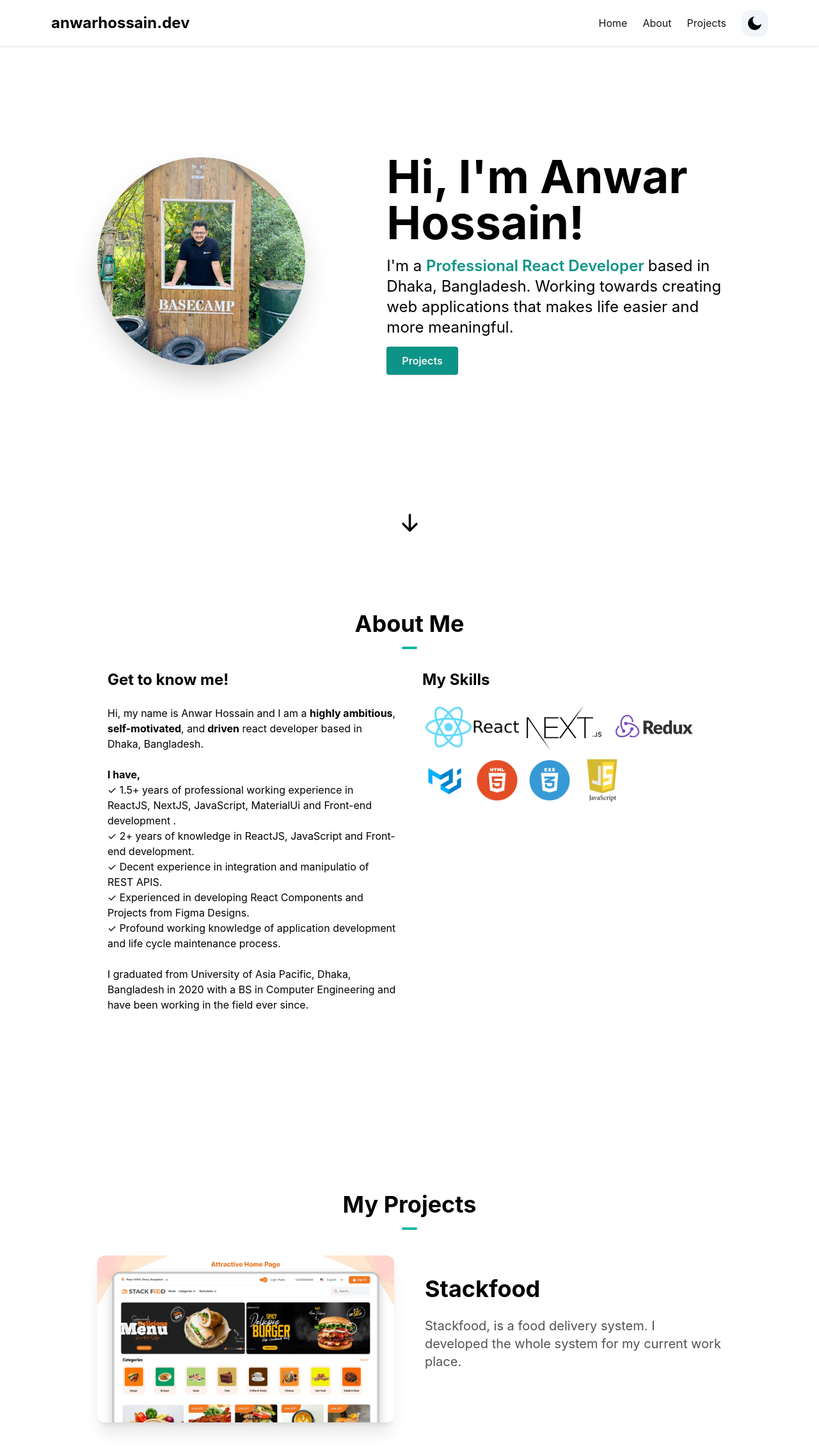
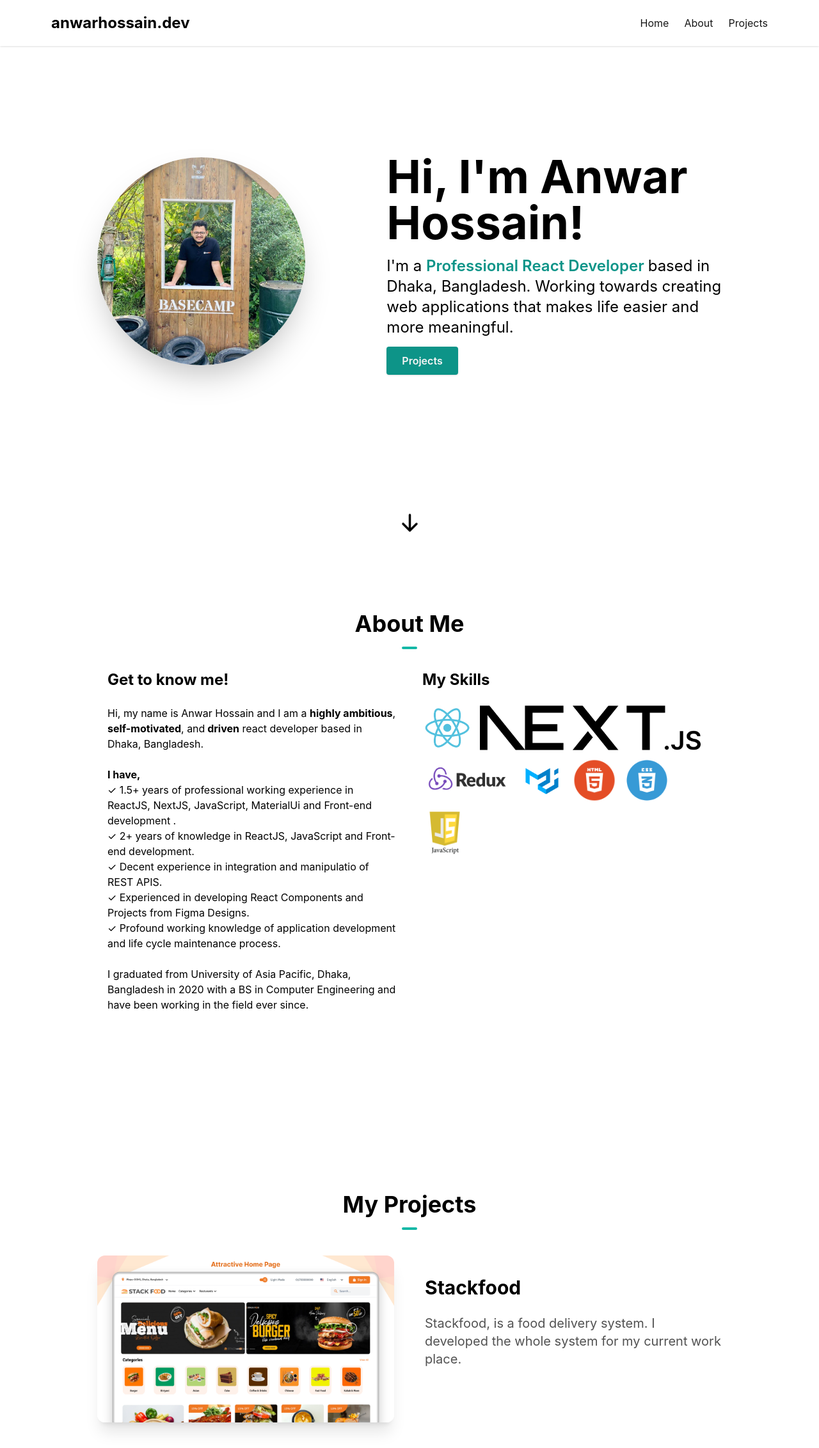
Before and after one commit to anwarhossain1/my-portfolio-tailwind, a Next.js app: page / in a window 1280 px wide. Shown: the whole page at 64% size. Built offline with nearby package versions, Linux system fonts and the light colour scheme.

Commit message:
theme chosing functionalities commented

```diff
--- a/pages/index.js
+++ b/pages/index.js
@@ -1,3 +1,4 @@
+import { ThemeProvider } from "next-themes";
 import AboutMe from "../src/components/AboutMe";
 import FramerAnimation from "../src/components/FramerAnimation";
 import HeroSection from "../src/components/HeroSection";
@@ -7,6 +8,7 @@ import ProjectsSection from "../src/components/ProjectsSection";
 export default function Home() {
   return (
     <>
+      <ThemeProvider enableSystem={true} attribute="class">
         <Navbar />
         <main className="mx-auto max-w-3xl px-4 sm:px-6 md:max-w-5xl ">
           <FramerAnimation>
@@ -15,6 +17,7 @@ export default function Home() {
           <AboutMe />
           <ProjectsSection />
         </main>
+      </ThemeProvider>
     </>
   );
 }
--- a/src/components/Navbar.js
+++ b/src/components/Navbar.js
@@ -3,7 +3,6 @@ import { useTheme } from "next-themes";
 import { usePathname } from "next/navigation";
 import React, { useState } from "react";
 import { IoMdClose, IoMdMenu } from "react-icons/io";
-import { RiMoonFill, RiSunLine } from "react-icons/ri";
 import { Link } from "react-scroll/modules";
 const NAV_ITEMS = [
   {
@@ -26,12 +25,16 @@ const Navbar = () => {
   const pathname = usePathname();
   const [navbar, setNavbar] = useState(false);
   return (
-    <header className="w-full mx-auto  px-4 sm:px-20 fixed top-0 z-50 shadow bg-white dark:bg-stone-900 dark:border-b dark:border-stone-600">
+    <header
+      className={`w-full mx-auto  px-4 sm:px-20 fixed top-0 z-50 shadow ${
+        currentTheme === "dark" ? "bg-black" : "bg-white"
+      }`}
+    >
       <div className="justify-between md:items-center md:flex">
         <div>
           <div className="flex items-center justify-between py-3 md:py-5 md:block">
             <Link to="home">
-              <div className="container flex items-center space-x-2">
+              <div className="container flex items-center space-x-2  cursor-pointer">
                 <h2 className="text-2xl font-bold">anwarhossain.dev</h2>
               </div>
             </Link>
@@ -55,8 +58,8 @@ const Navbar = () => {
             <div className="items-center justify-center space-y-8 md:flex md:space-x-6 md:space-y-0">
               {NAV_ITEMS.map((item, idx) => {
                 return (
+                  <motion.div whileHover={{ scale: 1.1 }} key={idx}>
                     <Link
-                    key={idx}
                       to={item.page}
                       className={
                         "block lg:inline-block text-neutral-900  dark:text-neutral-100 cursor-pointer"
@@ -68,13 +71,12 @@ const Navbar = () => {
                       duration={500}
                       onClick={() => setNavbar(!navbar)}
                     >
-                    <motion.div whileHover={{ scale: 1.1 }}>
                       {item.label}
+                    </Link>
                   </motion.div>
-                  </Link>
                 );
               })}
-              {currentTheme === "dark" ? (
+              {/* {currentTheme === "dark" ? (
                 <button
                   onClick={() => setTheme("light")}
                   className="bg-slate-100 p-2 rounded-xl"
@@ -88,7 +90,7 @@ const Navbar = () => {
                 >
                   <RiMoonFill size={25} />
                 </button>
-              )}
+              )} */}
             </div>
           </div>
         </div>
--- a/src/components/ProjectsSection.js
+++ b/src/components/ProjectsSection.js
@@ -35,8 +35,8 @@ const ProjectsSection = () => {
   const ref = useRef(null);
   const isInView = useInView(ref);
   return (
-    <section id="projects">
-      <h1 className="my-10 text-center font-bold text-4xl" ref={ref}>
+    <section id="projects" ref={ref}>
+      <h1 className="my-10 text-center font-bold text-4xl">
         My Projects
         <hr className="w-6 h-1 mx-auto my-4 bg-teal-500 border-0 rounded"></hr>
       </h1>
@@ -61,7 +61,7 @@ const ProjectsSection = () => {
                         </Link>
                       </div>
                       <div className="mt-8 md:w-1/2">
-                        <h1 className="text-4xl font-bold mb-6">
+                        <h1 className="text-3xl font-bold mb-6">
                           {project.name}
                         </h1>
                         <p className="text-xl leading-7 mb-4 text-neutral-600 dark:text-neutral-400">
```
Also changed, not shown: assets/techs/nextjs.png, assets/techs/react.png. Lines whose indentation alone changed are shown as unchanged.
